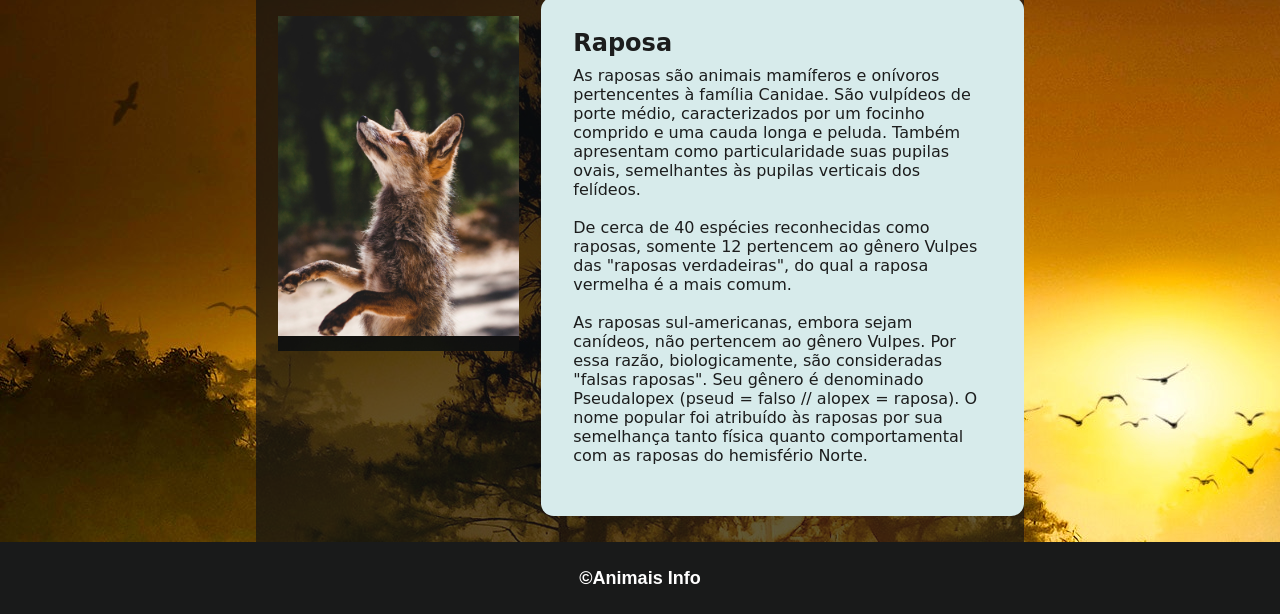
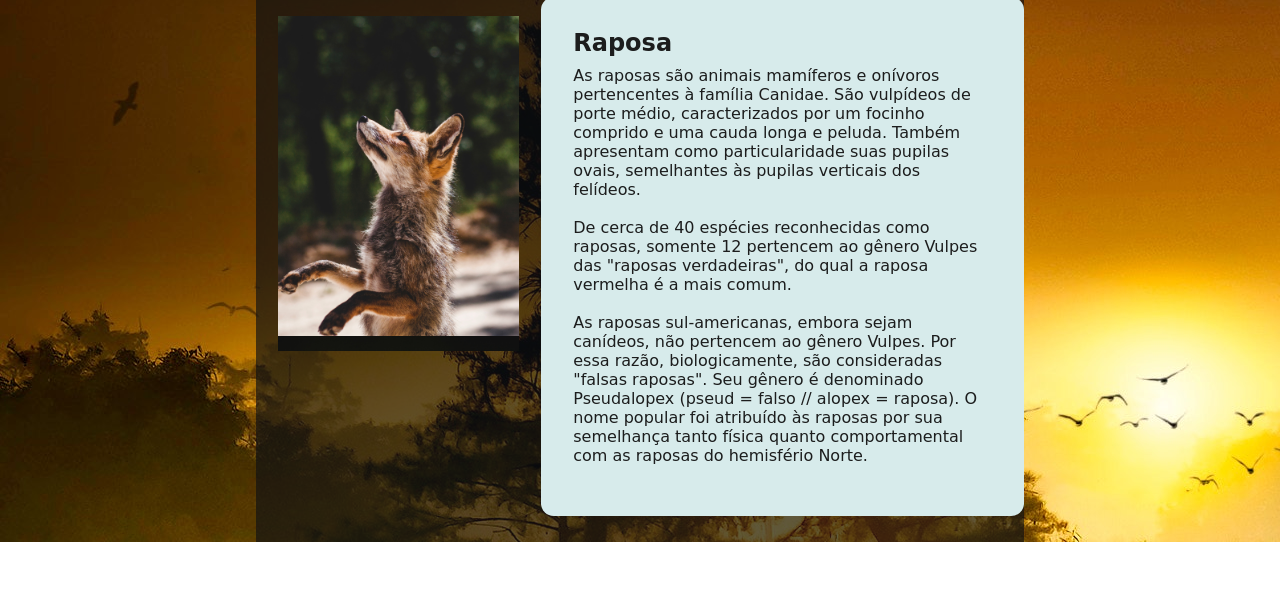
Before and after one commit to DevRafael-GL/starter-JS, a plain HTML site: page AppDeTodos/index.html in a window 1280 px wide. Shown: the part 258-872 px from the top of the page. After the commit the page ends 800 px from the top, so only its background shows below. Drawn offline with Linux system fonts and the light colour scheme; a web font is replaced by a local one.

Commit message:
footer retirado

```diff
--- a/AppDeTodos/index.html
+++ b/AppDeTodos/index.html
@@ -167,7 +167,7 @@
         </div>
       </div>
     </div>
-    <footer class="copy">&copy;Animais Info</footer>
+    <!-- <footer class="copy">&copy;Animais Info</footer> -->
     <div class="container">
       <div id="app">
         <ul></ul>
```
